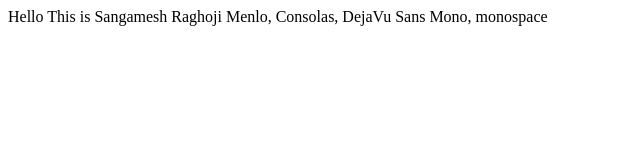
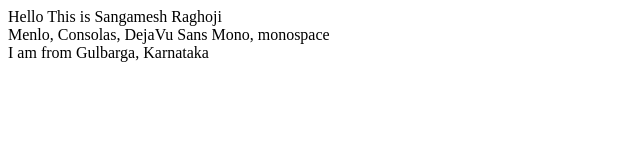
Before and after one commit to sangameshraghoji/neog.camplesson2, a plain HTML site: page index.html in a window 1280 px wide. Shown: the whole page, without its empty margins (0-640 px from the left). Drawn offline with Linux system fonts and the light colour scheme.

Commit message:
morelinesinhtml
added lines in html file

```diff
--- a/index.html
+++ b/index.html
@@ -7,7 +7,8 @@
     <title>Document</title>
 </head>
 <body>
-    Hello This is Sangamesh Raghoji
-    Menlo, Consolas, DejaVu Sans Mono, monospace
+    Hello This is Sangamesh Raghoji<br>
+    Menlo, Consolas, DejaVu Sans Mono, monospace<br>
+    I am from Gulbarga, Karnataka
 </body>
 </html>
```
